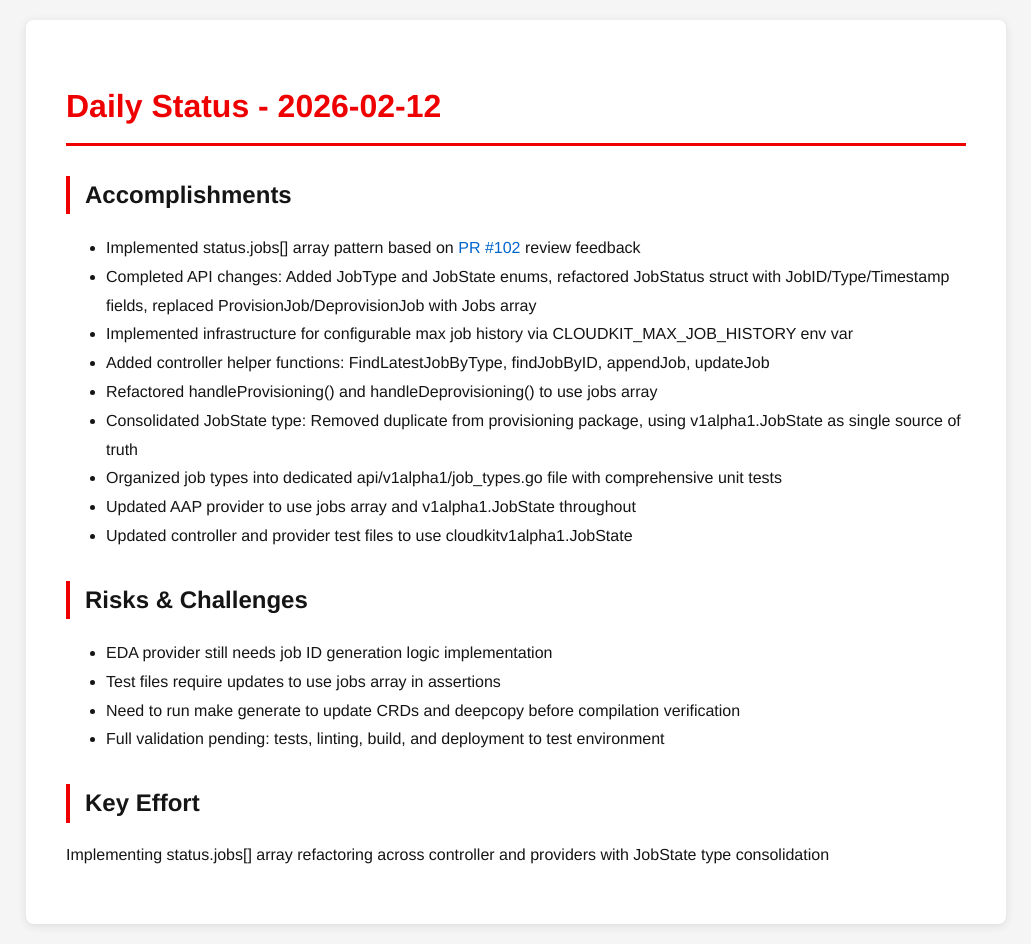
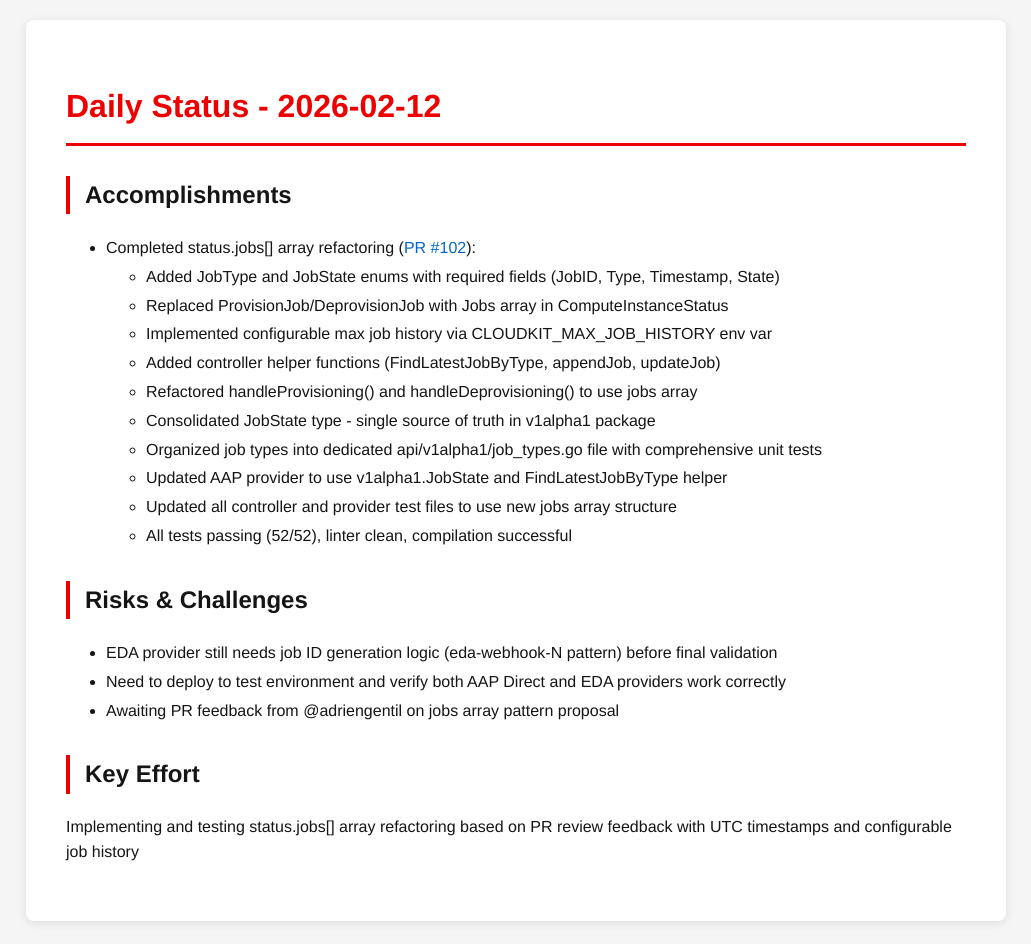
Before and after one commit to tzvatot/daily-status, a Jekyll site: the page built from 2026-02-12.md, in a window 1280 px wide. Shown: the whole page, without its empty margins (124-1155 px from the left). Built offline with Jekyll 4.4.1, drawn with Linux system fonts in a browser that asks for light colours.

Commit message:
Daily status update - 2026-02-12

```diff
--- a/2026-02-12.md
+++ b/2026-02-12.md
@@ -7,21 +7,22 @@ date: 2026-02-12
 # Daily Status - 2026-02-12
 
 ## Accomplishments
-- Implemented status.jobs[] array pattern based on [PR #102](https://github.com/osac-project/osac-operator/pull/102) review feedback
-- Completed API changes: Added JobType and JobState enums, refactored JobStatus struct with JobID/Type/Timestamp fields, replaced ProvisionJob/DeprovisionJob with Jobs array
-- Implemented infrastructure for configurable max job history via CLOUDKIT_MAX_JOB_HISTORY env var
-- Added controller helper functions: FindLatestJobByType, findJobByID, appendJob, updateJob
-- Refactored handleProvisioning() and handleDeprovisioning() to use jobs array
-- Consolidated JobState type: Removed duplicate from provisioning package, using v1alpha1.JobState as single source of truth
-- Organized job types into dedicated api/v1alpha1/job_types.go file with comprehensive unit tests
-- Updated AAP provider to use jobs array and v1alpha1.JobState throughout
-- Updated controller and provider test files to use cloudkitv1alpha1.JobState
+- Completed status.jobs[] array refactoring ([PR #102](https://github.com/osac-project/osac-operator/pull/102)):
+  - Added JobType and JobState enums with required fields (JobID, Type, Timestamp, State)
+  - Replaced ProvisionJob/DeprovisionJob with Jobs array in ComputeInstanceStatus
+  - Implemented configurable max job history via CLOUDKIT_MAX_JOB_HISTORY env var
+  - Added controller helper functions (FindLatestJobByType, appendJob, updateJob)
+  - Refactored handleProvisioning() and handleDeprovisioning() to use jobs array
+  - Consolidated JobState type - single source of truth in v1alpha1 package
+  - Organized job types into dedicated api/v1alpha1/job_types.go file with comprehensive unit tests
+  - Updated AAP provider to use v1alpha1.JobState and FindLatestJobByType helper
+  - Updated all controller and provider test files to use new jobs array structure
+  - All tests passing (52/52), linter clean, compilation successful
 
 ## Risks & Challenges
-- EDA provider still needs job ID generation logic implementation
-- Test files require updates to use jobs array in assertions
-- Need to run make generate to update CRDs and deepcopy before compilation verification
-- Full validation pending: tests, linting, build, and deployment to test environment
+- EDA provider still needs job ID generation logic (eda-webhook-N pattern) before final validation
+- Need to deploy to test environment and verify both AAP Direct and EDA providers work correctly
+- Awaiting PR feedback from @adriengentil on jobs array pattern proposal
 
 ## Key Effort
-Implementing status.jobs[] array refactoring across controller and providers with JobState type consolidation
+Implementing and testing status.jobs[] array refactoring based on PR review feedback with UTC timestamps and configurable job history
```
